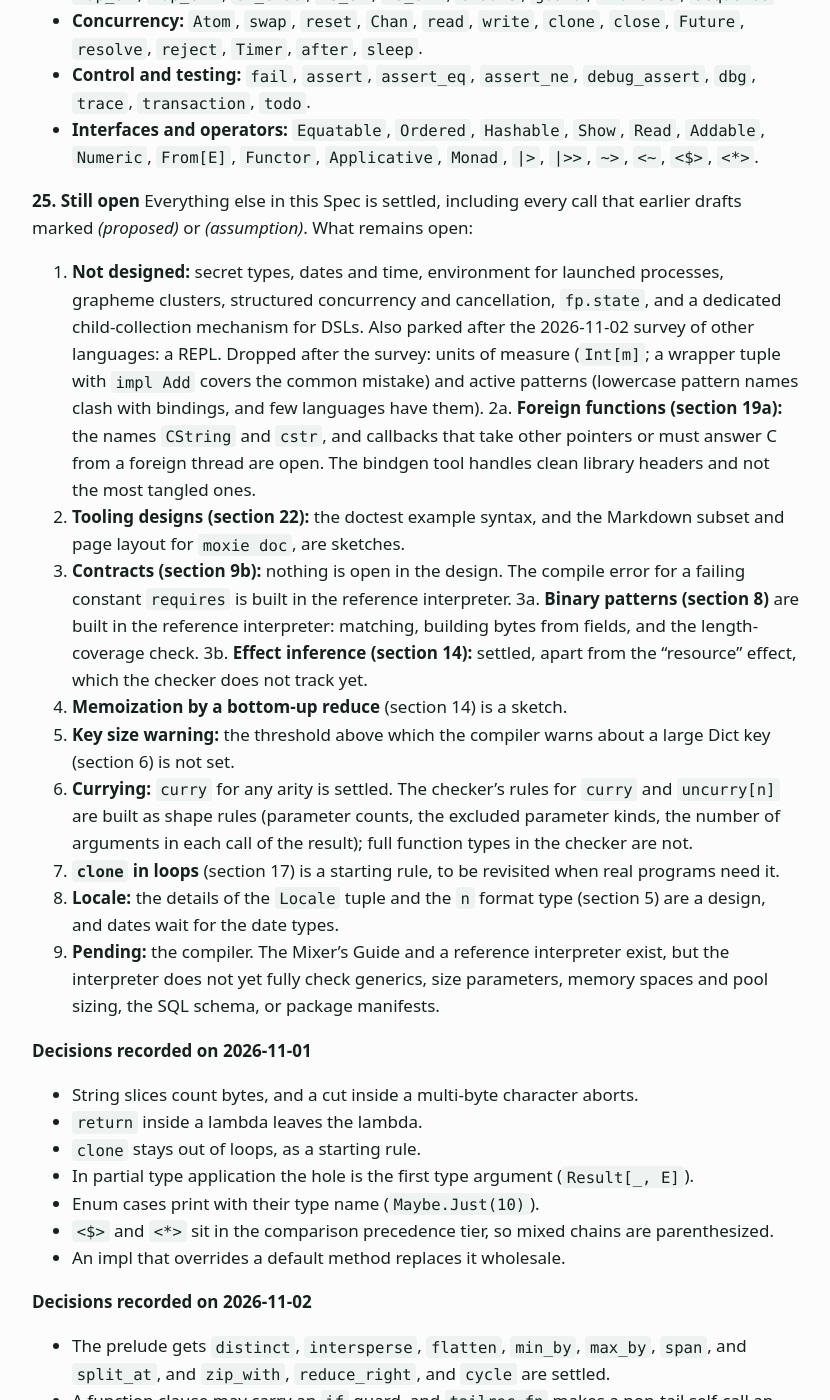
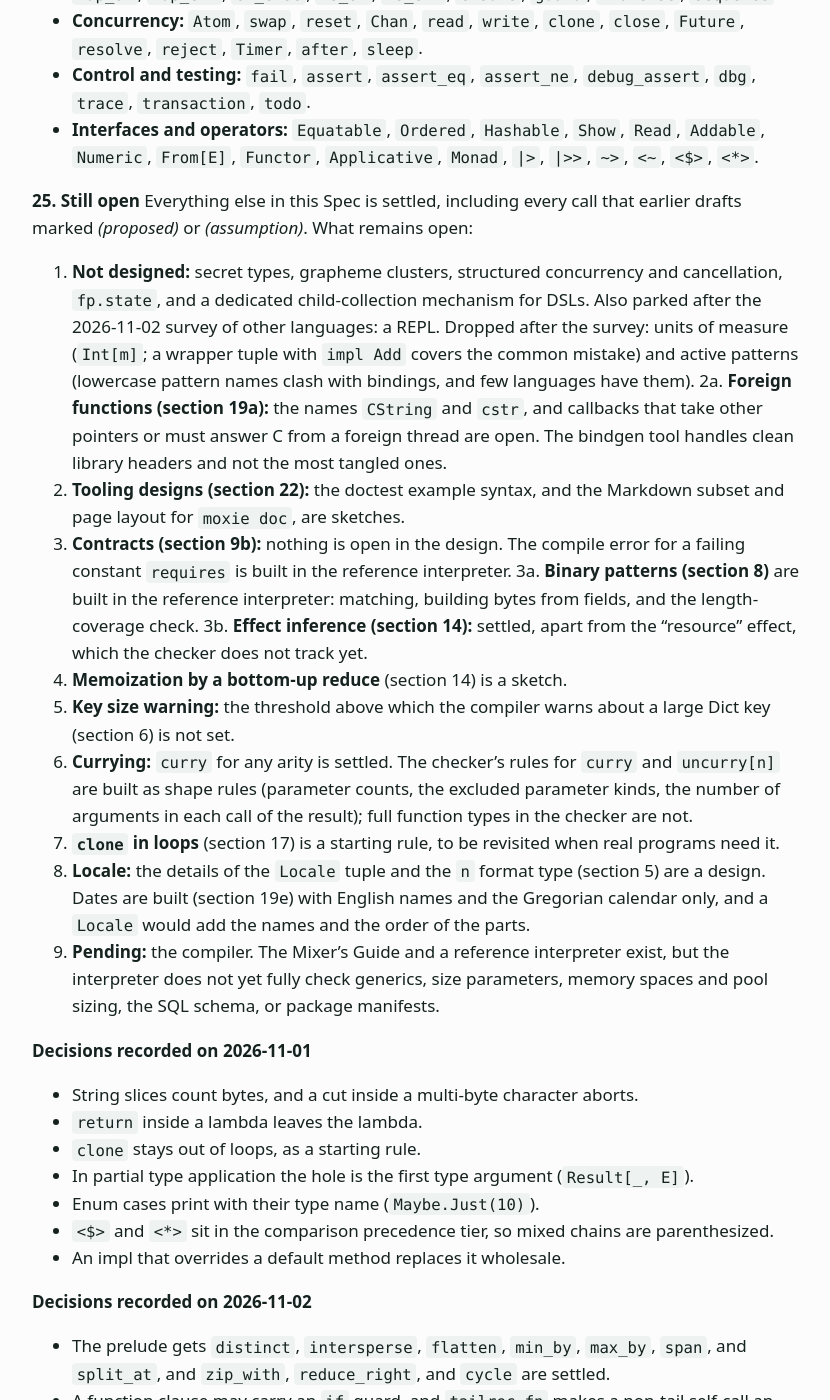
Before and after one commit to slconverse1/moxie, a Jekyll site: the page built from docs/spec.md, in a window 1280 px wide and 1400 px high, scrolled down 68631 px. Shown: the whole window, without its empty margins (224-1054 px from the left). Built offline with Jekyll 4.4.1, drawn with Linux system fonts in a browser that asks for light colours.

Commit message:
Spec section 25: dates and process environment are built, no longer listed as not designed
Co-Authored-By: Claude Sonnet 5.5 <noreply@anthropic.com>
Claude-Session: https://claude.ai/code/session_01XCzUchPRZuBnrDtgjNTTye

```diff
--- a/docs/spec.md
+++ b/docs/spec.md
@@ -685,7 +685,7 @@ Signatures only, grouped. Names with an asterisk are planned.
 
 **25. Still open**
 Everything else in this Spec is settled, including every call that earlier drafts marked *(proposed)* or *(assumption)*. What remains open:
-1. **Not designed:** secret types, dates and time, environment for launched processes, grapheme clusters, structured concurrency and cancellation, `fp.state`, and a dedicated child-collection mechanism for DSLs. Also parked after the 2026-11-02 survey of other languages: a REPL. Dropped after the survey: units of measure (`Int[m]`; a wrapper tuple with `impl Add` covers the common mistake) and active patterns (lowercase pattern names clash with bindings, and few languages have them).
+1. **Not designed:** secret types, grapheme clusters, structured concurrency and cancellation, `fp.state`, and a dedicated child-collection mechanism for DSLs. Also parked after the 2026-11-02 survey of other languages: a REPL. Dropped after the survey: units of measure (`Int[m]`; a wrapper tuple with `impl Add` covers the common mistake) and active patterns (lowercase pattern names clash with bindings, and few languages have them).
 2a. **Foreign functions (section 19a):** the names `CString` and `cstr`, and callbacks that take other pointers or must answer C from a foreign thread are open. The bindgen tool handles clean library headers and not the most tangled ones.
 2. **Tooling designs (section 22):** the doctest example syntax, and the Markdown subset and page layout for `moxie doc`, are sketches.
 3. **Contracts (section 9b):** nothing is open in the design. The compile error for a failing constant `requires` is built in the reference interpreter.
@@ -695,7 +695,7 @@ Everything else in this Spec is settled, including every call that earlier draft
 5. **Key size warning:** the threshold above which the compiler warns about a large Dict key (section 6) is not set.
 6. **Currying:** `curry` for any arity is settled. The checker's rules for `curry` and `uncurry[n]` are built as shape rules (parameter counts, the excluded parameter kinds, the number of arguments in each call of the result); full function types in the checker are not.
 7. **`clone` in loops** (section 17) is a starting rule, to be revisited when real programs need it.
-8. **Locale:** the details of the `Locale` tuple and the `n` format type (section 5) are a design, and dates wait for the date types.
+8. **Locale:** the details of the `Locale` tuple and the `n` format type (section 5) are a design. Dates are built (section 19e) with English names and the Gregorian calendar only, and a `Locale` would add the names and the order of the parts.
 9. **Pending:** the compiler. The Mixer's Guide and a reference interpreter exist, but the interpreter does not yet fully check generics, size parameters, memory spaces and pool sizing, the SQL schema, or package manifests.
 
 **Decisions recorded on 2026-11-01**
```
Also changed, not shown: docs/gc/spec.md (+2 -2 lines).
